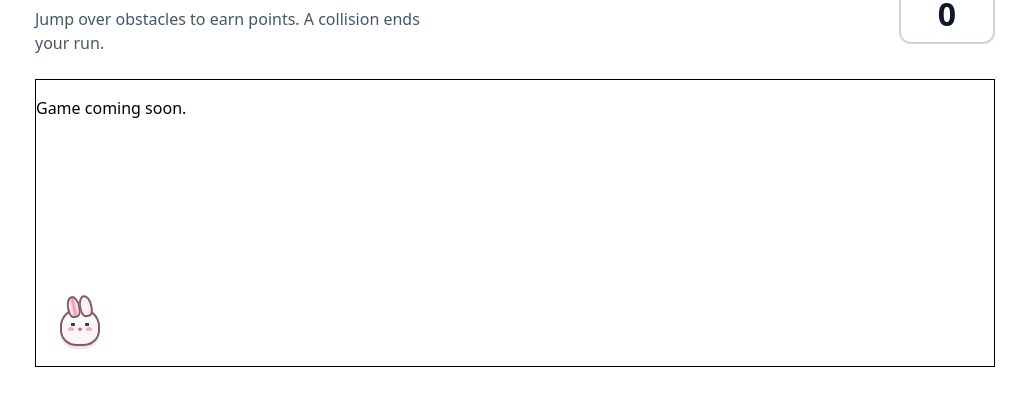
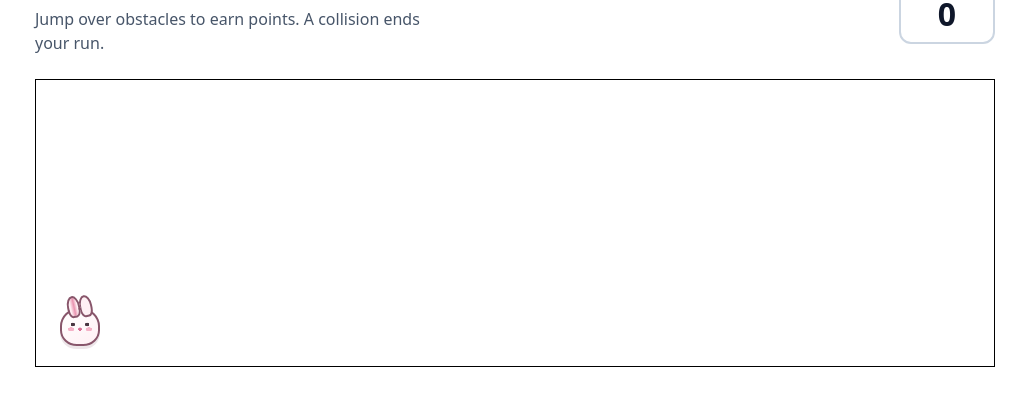
Before and after one commit to seanhoenderdos/game, a website with bundled scripts: page index.html in a window 1280 px wide. Shown: the part 85-490 px from the top of the page, without its empty margins (125-1151 px from the left). Built offline with nearby package versions, Linux system fonts and the light colour scheme.

Commit message:
Update game page markup

```diff
--- a/index.html
+++ b/index.html
@@ -15,7 +15,6 @@
   </head>
   <body>
     <main class="game-page">
-      <!-- Score and instructions -->
       <header class="game-hud">
         <div>
           <h1 class="game-title">Jumping Game</h1>
@@ -23,22 +22,19 @@
             Jump over obstacles to earn points. A collision ends your run.
           </p>
         </div>
+
         <p class="game-score">
           <span class="game-score-label">Score</span>
           <span id="score" class="game-score-value">0</span>
         </p>
       </header>
 
-      <!-- Nkheso: extend the game area, ground and obstacle container. -->
       <section id="game-area" class="game-area" aria-label="Game area">
-        <p>Game coming soon.</p>
-        <!-- Nourhan: extend the player character markup. -->
         <div id="player" class="player-character"></div>
         <div id="obstacle-layer" class="obstacle-layer" aria-hidden="true"></div>
         <div class="game-ground" aria-hidden="true"></div>
       </section>
 
-      <!-- Sean: show this panel on collision and wire the restart button. -->
       <section
         id="game-over"
         class="game-over"
@@ -50,6 +46,7 @@
         <p class="game-final-score">Final score: <span id="final-score">0</span></p>
         <button id="restart-btn" class="game-restart" type="button">Play again</button>
       </section>
+
       <noscript>This game needs JavaScript enabled in your browser.</noscript>
     </main>
   </body>
```
